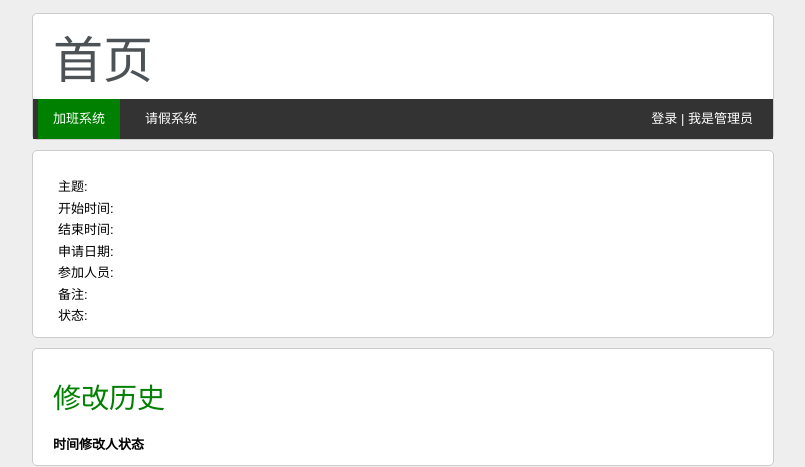
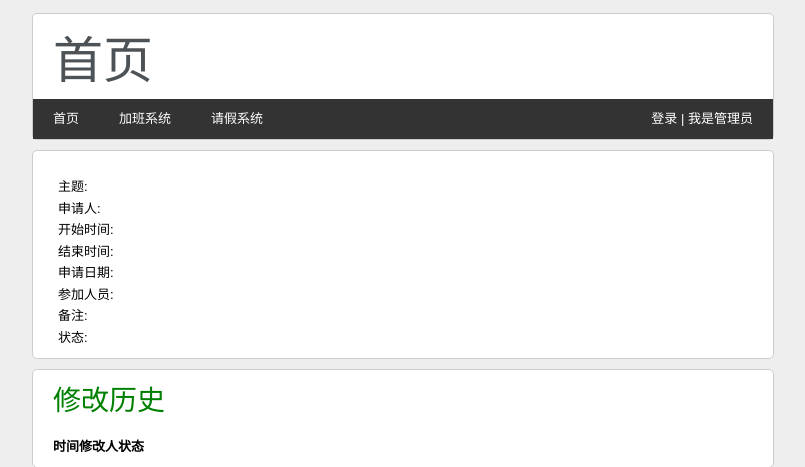
Before and after one commit to phaibin/my_hrms, a Django app: template templates/overtime/show.html in a window 1280 px wide. Shown: the top 467 px of the page, without its empty margins (237-1042 px from the left). Run offline with Django 3.2, Linux system fonts and the light colour scheme; the template is opened without the code that fills it, so the values that code supplies are empty.

Commit message:
change nag menu

```diff
--- a/settings.py
+++ b/settings.py
@@ -147,7 +147,8 @@ LOGGING = {
         },
         'django.db.backends': {
             'level': 'DEBUG',
-            'handlers': ['console']
+            # 'handlers': ['console']
+            'handlers': []
         },
     }
 }
--- a/templates/base.html
+++ b/templates/base.html
@@ -26,7 +26,8 @@
           </div>
           <div class="menu">
             <ul>
-              <li><a href="{% url overtime %}" class="select">加班系统</a></li>
+              <li><a href="/" class="{% ifequal request.path '/' %}select{% endifequal %}">首页</a></li>
+              <li><a href="{% url overtime %}" class="{% ifequal current_app 'overtime' %}select{% endifequal %}">加班系统</a></li>
               <li><a href="">请假系统</a></li>
           </div>
         </div>
--- a/templates/overtime/show.html
+++ b/templates/overtime/show.html
@@ -8,6 +8,7 @@
 
   <table>
     <tr><td>主题:</td><td>{{ app.subject }}</td></tr>
+    <tr><td>申请人:</td><td>{{ app.applicant.userprofile.chinese_name }}</td></tr>
     <tr><td>开始时间:</td><td>{{ app.start_time|date:"Y年n月j日 H:i" }}</td></tr>
     <tr><td>结束时间:</td><td>{{ app.end_time|date:"Y年n月j日 H:i" }}</td></tr>
     <tr><td>申请日期:</td><td>{{ app.application_date|date:"Y年n月j日 H:i" }}</td></tr>
@@ -18,7 +19,6 @@
 </div>
 
 <div class="box">
-  <br>
   <h2>修改历史</h2>
   <table>
     <tr><th>时间</th><th>修改人</th><th>状态</th></tr>
```
Also changed, not shown: overtime/views.py (+9 -5 lines).
